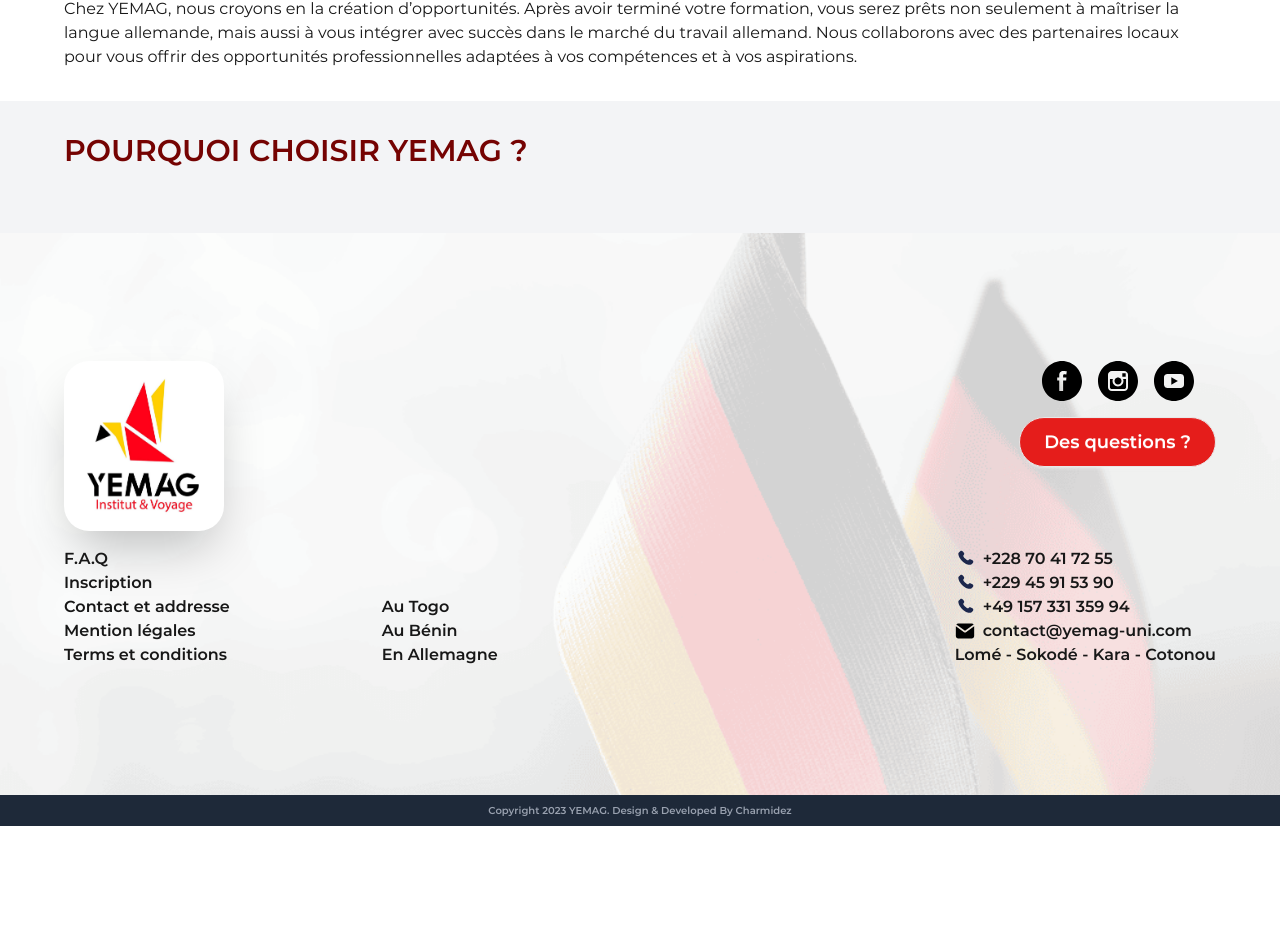
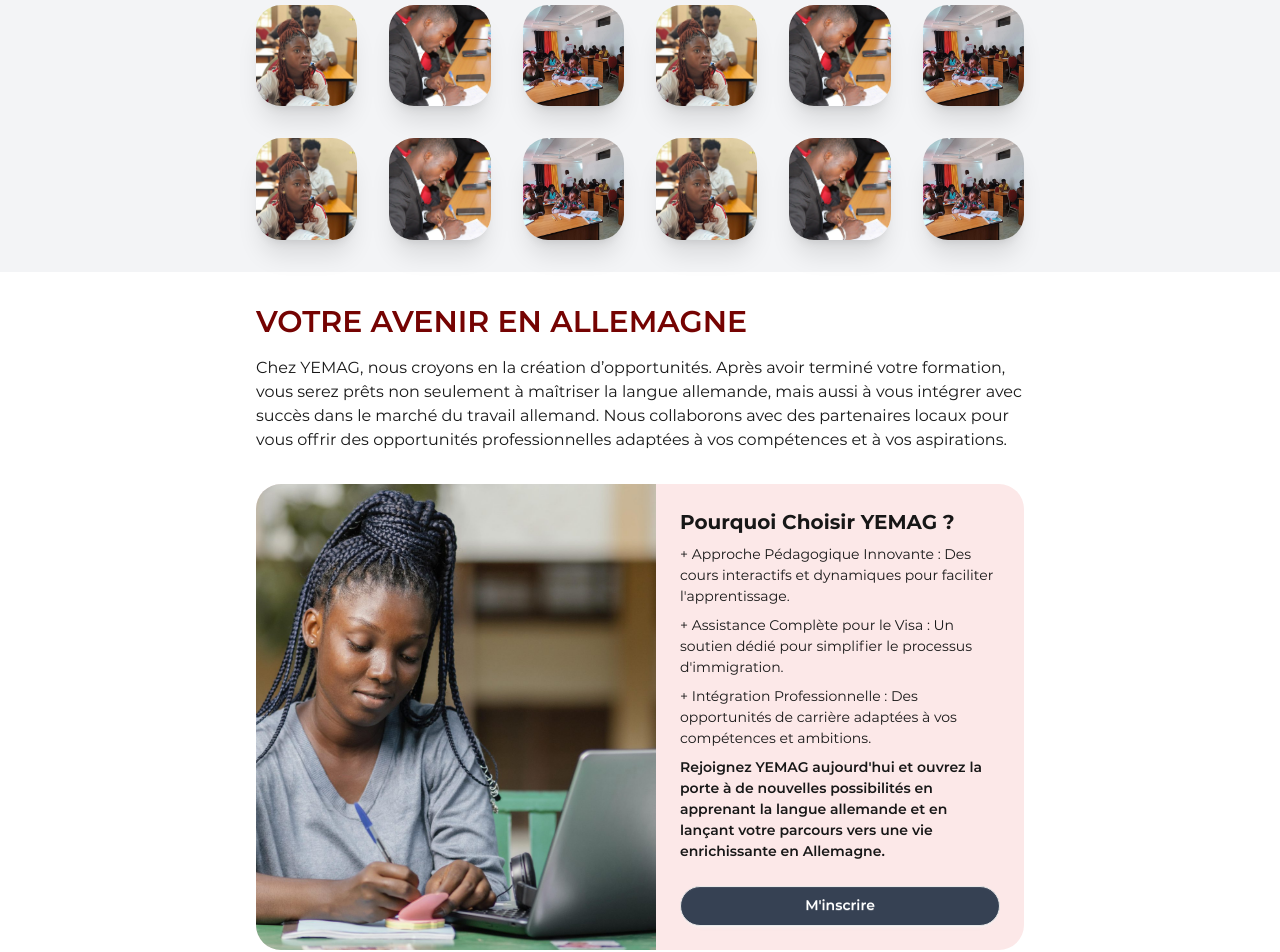
Before and after one commit to charmidez/yemag, a Next.js app: page /yemag-institut/presentation in a window 1280 px wide. Shown: the part 1807-2759 px from the top of the page. Before the commit the page ends 2633 px from the top, so only its background shows below. Built offline with nearby package versions, Linux system fonts and the light colour scheme.

Commit message:
Avancée sur la présentation 2

```diff
--- a/src/app/layout.tsx
+++ b/src/app/layout.tsx
@@ -18,8 +18,8 @@
       </head>
       <body>
         <header>
-          <Sheetbar className="px-16 py-2" />
-          <Navbar className="bg-mine-white px-16 py-2" />
+          <Sheetbar className="px-16 py-2 lg:px-64" />
+          <Navbar className="bg-mine-white px-16 py-2 lg:px-64" />
         </header>
 
         <main>{children}</main>
--- a/src/app/yemag-institut/presentation/contents.ts
+++ b/src/app/yemag-institut/presentation/contents.ts
@@ -1,6 +1,10 @@
 // Ce document contient des informations sur le contenu de la page presentation
 
-import { i } from "motion/react-client";
+export const titrePage = "Présentation";
+export const desc =
+  "YEMAG est une école de langue qui vise à être une référence international dans l'enseignement de la langue allemande avec un environnement d'apprentissage exceptionnel.";
+export const descDeutch =
+  "Bei YEMAG glauben wir fest an die Bedeutung von Engagement, aktiver Teilnahme und Zusammenarbeit.";
 
 export const data_presentation = [
   {
@@ -33,9 +37,22 @@
         couvrant divers types de visas, de l’éducation à l’emploi qualifié.`,
   },
   {
-    id:"images",
-    titre:"YEMAG en image",
-    imgSrc : []
+    id: "images",
+    titre: "YEMAG en image",
+    imgSrc: [
+      "/images/A1.jpg",
+      "/images/A2.jpg",
+      "/images/A6.jpg",
+      "/images/A1.jpg",
+      "/images/A2.jpg",
+      "/images/A6.jpg",
+      "/images/A1.jpg",
+      "/images/A2.jpg",
+      "/images/A6.jpg",
+      "/images/A1.jpg",
+      "/images/A2.jpg",
+      "/images/A6.jpg",
+    ],
   },
   {
     id: "avenir",
@@ -43,14 +60,17 @@
     paragraphe_1: `Chez YEMAG, nous croyons en la création d’opportunités. Après avoir terminé votre formation, vous serez prêts non seulement à maîtriser la langue allemande,
         mais aussi à vous intégrer avec succès dans le marché du travail allemand.
         Nous collaborons avec des partenaires locaux pour vous offrir des opportunités professionnelles adaptées à vos compétences et à vos aspirations.`,
-  },
-  {
-    id: "choix",
-    titre: "Pourquoi Choisir YEMAG ?",
-    liste_1: ` Approche Pédagogique Innovante : Des cours interactifs et dynamiques pour faciliter l'apprentissage.`,
-    liste_2: `Assistance Complète pour le Visa : Un soutien dédié pour simplifier le processus d'immigration.`,
-    liste_3: `Intégration Professionnelle : Des opportunités de carrière adaptées à vos compétences et ambitions.`,
-    paragraphe_final: `Rejoignez YEMAG aujourd'hui et ouvrez la porte à de nouvelles possibilités en apprenant la langue allemande
-        et en lançant votre parcours vers une vie enrichissante en Allemagne.`
+    card: {
+      titre: "Pourquoi Choisir YEMAG ?",
+      imgSrc : "/images/learn1.jpg",
+      paragraphe : [
+        ` + Approche Pédagogique Innovante : Des cours interactifs et dynamiques pour faciliter l'apprentissage.`,
+        ` + Assistance Complète pour le Visa : Un soutien dédié pour simplifier le processus d'immigration.`,
+        ` + Intégration Professionnelle : Des opportunités de carrière adaptées à vos compétences et ambitions.`,
+        `Rejoignez YEMAG aujourd'hui et ouvrez la porte à de nouvelles possibilités en apprenant la langue allemande
+          et en lançant votre parcours vers une vie enrichissante en Allemagne.`
+      ],
+      button:"M'inscrire"
+    }
   },
 ];
--- a/src/app/yemag-institut/presentation/page.tsx
+++ b/src/app/yemag-institut/presentation/page.tsx
@@ -1,29 +1,29 @@
 import Breadcrumb from "@/components/breadcumbs";
 import Titrepage from "@/components/ui/titrepage";
-import { data_presentation } from "@/app/yemag-institut/presentation/contents";
+import {
+  titrePage,
+  desc,
+  descDeutch,
+  data_presentation,
+} from "@/app/yemag-institut/presentation/contents";
 import Quote from "@/components/ui/quotes";
 import Titresection from "@/components/ui/titresection";
-
-const desc =
-  "YEMAG est une école de langue qui vise à être une référence international dans l'enseignement de la langue allemande avec un environnement d'apprentissage exceptionnel.";
-const descDeutch =
-  "Bei YEMAG glauben wir fest an die Bedeutung von Engagement, aktiver Teilnahme und Zusammenarbeit.";
+import { Gallerie } from "@/components/ui/gallerie";
+import { Cardsimple } from "@/components/ui/cardsimple";
 
 function Presentation() {
-  let index = 0;
-  const isEven = index % 2 === 0;
   return (
     <>
       <title>YEMAG - Présentation</title>
       <Titrepage
-        titre="Presentation"
+        titre={titrePage}
         description={desc}
         descriptionDeutsch={descDeutch}
         className="bg-[url('/images/presentationtitre.jpg')] bg-cover bg-fixed"
       />
 
       {/*Breadcrumb*/}
-      <div className="px-16 py-2">
+      <div className="px-16 py-2 lg:px-64">
         <Breadcrumb />
       </div>
 
@@ -32,9 +32,12 @@
         {data_presentation.map((item, index) => (
           <div
             key={index}
-            className={` ${index % 2 === 0 ? "bg-gray-100" : ""} ${
-              item.id == "quote" ? "bg-mine-white" : ""
-            }  px-16 py-8`}
+            className={`
+            ${index % 2 === 0 ? "bg-gray-100" : ""}
+            ${item.id == "quote" ? "bg-mine-white" : ""}
+            ${item.id == "avenir" ? "flex flex-col gap-8" : ""}
+
+            px-16 py-8 lg:px-64`}
           >
             {item.quote && <Quote>{item.quote}</Quote>}
             {item.titre && (
@@ -46,6 +49,16 @@
                 </div>
               </div>
             )}
+            {item.imgSrc && <Gallerie srcImg={item.imgSrc} />}
+            {item.card && (
+                <Cardsimple
+                  titreCard={item.card.titre}
+                  descPargrCard={item.card.paragraphe}
+                  imgSrc={item.card.imgSrc}
+                  button={item.card.button}
+                />
+              )}
+
           </div>
         ))}
       </section>
--- /dev/null
+++ b/src/components/ui/cardsimple.tsx
@@ -0,0 +1,43 @@
+import Image from "next/image";
+
+type CardsimpleProps = {
+  titreCard: string;
+  imgSrc: string;
+  descPargrCard: string[];
+  button?: string;
+};
+
+export function Cardsimple({
+  titreCard,
+  imgSrc,
+  descPargrCard,
+  button,
+}: CardsimpleProps) {
+  return (
+    <>
+        <div className="card lg:card-side bg-mine-redlight rounded-mine-rounded">
+          <Image
+            src={imgSrc}
+            alt="Image"
+            className="lg:w-100 object-cover lg:rounded-l-mine-rounded md:rounded-t-mine-rounded lg:rounded-r-mine-carre"
+            width={2000}
+            height={2000}
+          />
+          <div className="card-body">
+            <h1 className="text-xl font-bold">{titreCard}</h1>
+            <div className="flex flex-col gap-2 pb-4">
+              {descPargrCard.map((text, index) => (
+                <p key={index} className={` ${index === descPargrCard.length - 1 ? "font-semibold" : ""} `}>
+                  {text}
+                </p>
+              ))}
+            </div>
+            <button className="btn rounded-mine-rounded bg-gray-700 text-mine-white">
+              {button}
+            </button>
+          </div>
+        </div>
+
+    </>
+  );
+}
--- a/src/components/ui/footer.tsx
+++ b/src/components/ui/footer.tsx
@@ -3,7 +3,7 @@
 const Footer = () => {
     return(
         <>
-        <div className="flex flex-col px-16 py-32 bg-[url('/images/footer.png')] bg-cover bg-fixed gap-4">
+        <div className="flex flex-col px-16 lg:px-64 py-32 bg-[url('/images/footer.png')] bg-cover bg-fixed gap-4">
             <div className="flex flex-row justify-between">
                 <img src="/images/logo.png" alt="logo" className="p-4 bg-mine-white w-40 border-0 rounded-mine-rounded shadow-2xl bg-cover bg-fixed "/>
 
--- /dev/null
+++ b/src/components/ui/gallerie.tsx
@@ -0,0 +1,24 @@
+import Image from "next/image";
+
+type GallerieProps = {
+  srcImg: string[];
+};
+
+export function Gallerie({ srcImg }: GallerieProps) {
+  return (
+    <>
+      <div className="grid lg:grid-cols-6 md:grid-cols-4 grid-cols-2 gap-8">
+          {srcImg.map((src, index) => (
+            <Image
+              key={index}
+              src={src}
+              alt={`image-${index}`}
+              className="h-auto object-cover relative aspect-square lg:w-full rounded-mine-rounded shadow-xl"
+              width={3000}
+              height={3000}
+            />
+          ))}
+      </div>
+    </>
+  );
+}
--- a/src/components/ui/titrepage.tsx
+++ b/src/components/ui/titrepage.tsx
@@ -17,7 +17,7 @@
 }: TitrepageProps) {
   return (
     <>
-      <div className={`flex flex-col items-center justify-center px-16 py-36 ${className}`}>
+      <div className={`flex flex-col items-center justify-center px-16 py-36 lg:px-64 ${className}`}>
         <div className="bg-mine-opacitymine p-4 rounded-lg">
         <h1 className="text-4xl font-bold text-center">{titre}</h1>
         <p className="text-lg font-light text-center mt-2">
--- a/src/components/ui/titresection.tsx
+++ b/src/components/ui/titresection.tsx
@@ -5,7 +5,7 @@
 
 const Titresection = ({ titre, className }: TitresectionProps) => {
   return (
-    <h2 className={`text-mine-bordeau lg:text-3xl md:text-md text-sm font-semibold uppercase pb-8 ${className} `}>
+    <h2 className={`text-mine-bordeau lg:text-3xl md:text-2xl text-xl font-semibold uppercase lg:pb-4 pb-2 ${className} `}>
       {titre}
     </h2>
   );
```
